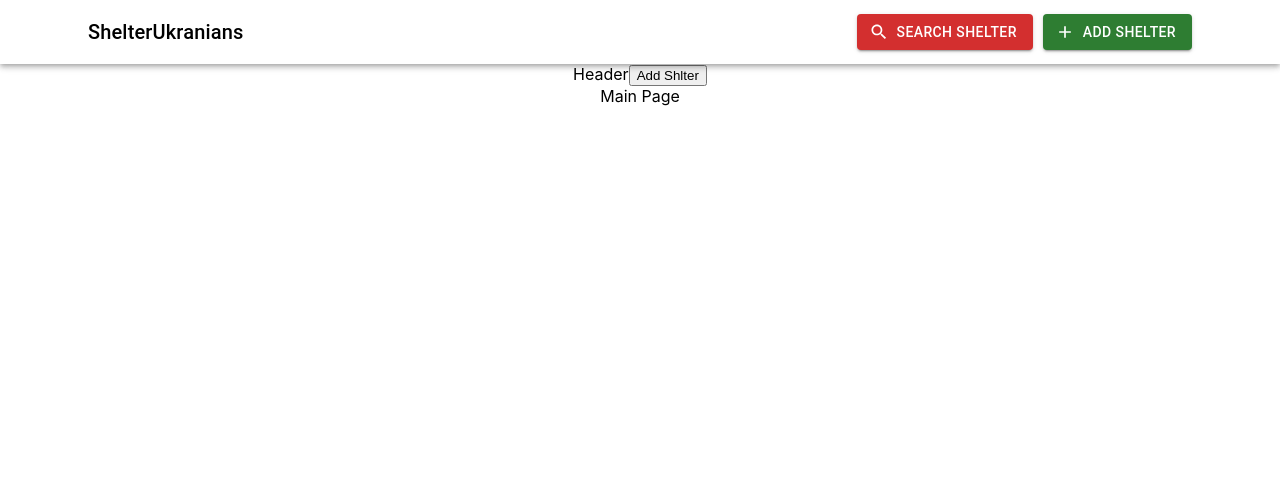
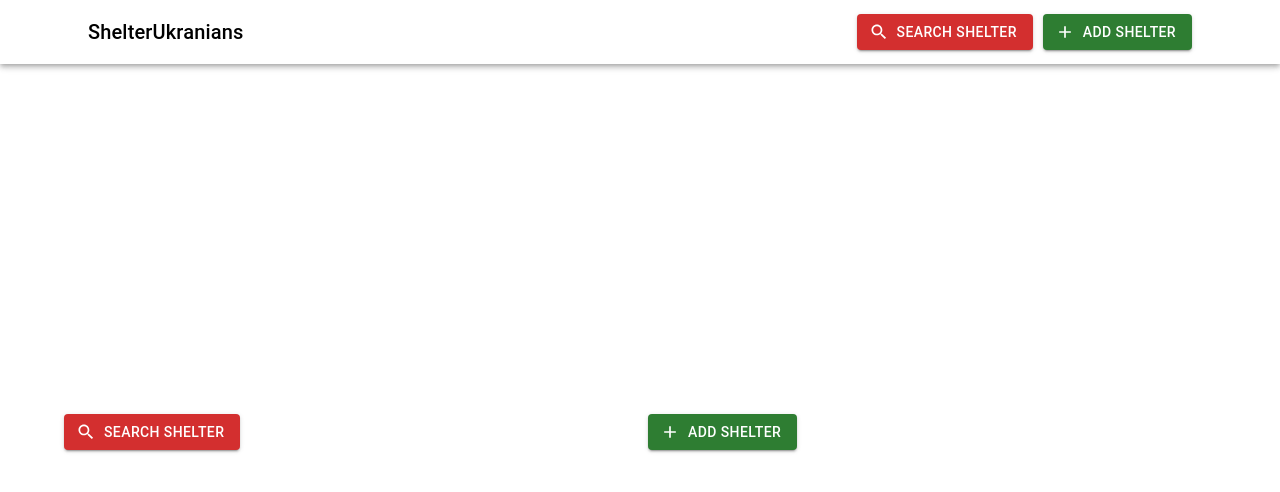
Before and after one commit to lguilhermef/shelter-frontend, a React (Create React App) app: page / in a window 1280 px wide. Shown: the top 492 px of the page. Built offline with nearby package versions, Linux system fonts and the light colour scheme.

Commit message:
WIP: elaborating appbar and home page

```diff
--- a/src/index.css
+++ b/src/index.css
@@ -11,3 +11,15 @@ code {
   font-family: source-code-pro, Menlo, Monaco, Consolas, 'Courier New',
     monospace;
 }
+
+.shelter-main-container {
+    display: flex !important;
+    align-items: stretch;
+    flex-grow: 1;
+}
+
+.shelter-page {
+    display: flex;
+    align-items: stretch;
+    width: 100%;
+}
--- a/src/pages/Main.page.tsx
+++ b/src/pages/Main.page.tsx
@@ -1,18 +1,41 @@
 import React from "react";
-import { Link } from "react-router-dom";
+import { useNavigate } from "react-router-dom";
+import { Grid, Box, Button } from "@mui/material";
+import SearchIcon from '@mui/icons-material/Search';
+import AddIcon from '@mui/icons-material/Add';
 
 const MainPage: React.FC = () => {
+
+    const navigate = useNavigate();
+
     return (
-        <div className="App">
-            <header>
-                Header
-                <Link to={"/add-shelter"}>
-                    <button className="headerButton">Add Shlter</button>
-                </Link>
-            </header>
-            Main Page
+        <div className="shelter-page" id="home-page">
+            <Grid container spacing={2} justifyContent="center" alignItems="center">
+                <Grid item sm={6}>
+                    <Box>
+                        <Button onClick={() => { navigate("search-shelter"); }}
+                            sx={{ marginRight: "10px" }}
+                            startIcon={<SearchIcon />}
+                            variant="contained"
+                            color="error">
+                            Search Shelter
+                        </Button>
+
+                    </Box>
+                </Grid>
+                <Grid item sm={6}>
+                    <Box>
+                        <Button onClick={() => { navigate("add-shelter"); }}
+                            startIcon={<AddIcon />}
+                            variant="contained"
+                            color="success">
+                            Add Shelter
+                        </Button>
+                    </Box>
+                </Grid>
+            </Grid>
         </div>
-    )
+    );
 };
 
 export default MainPage;
--- a/src/shared/components/layouts/Main.layout.tsx
+++ b/src/shared/components/layouts/Main.layout.tsx
@@ -1,35 +1,34 @@
 import { AppBar, Button, Box, IconButton, Toolbar, Typography, Container } from "@mui/material";
-import MenuIcon from '@mui/icons-material/Menu';
 import SearchIcon from '@mui/icons-material/Search';
 import AddIcon from '@mui/icons-material/Add';
 import React from "react";
-import { Outlet, useNavigate } from "react-router-dom";
+import { useNavigate } from "react-router-dom";
 
-const AppBarTitle: React.FC = ({ children }) => <Typography variant="h6" component="div" sx={{ flexGrow: 1 }}>{children}</Typography>;
+const AppBarTitle: React.FC = ({ children }) => {
 
-const AppBarMenuButton: React.FC = () => {
-    return (
-        <IconButton
-            size="large"
-            edge="start"
-            color="inherit"
-            aria-label="menu"
-            sx={{ mr: 2 }}
-        >
-            <MenuIcon />
-        </IconButton >
-    );
-};
+    const navigate = useNavigate();
+
+    const onClickHandler = () => {
+        navigate("/");
+    };
+
+    return <Typography onClick={onClickHandler}
+        variant="h6"
+        component="div"
+        sx={{ flexGrow: 1, cursor: "pointer" }}>
+        {children}
+    </Typography>;
+}
 
 const MainLayout: React.FC = ({children}) => {
 
     const navigate = useNavigate();
+
     return (
-        <Box>
-            <AppBar color="transparent" position="relative">
+        <Box sx={{ display: "flex", flexDirection: "column", alignItems: "stretch", height: "100vh" }}>
+            <AppBar sx={{ backgroundColor: "white" }} color="transparent" position="relative">
                 <Container>
                     <Toolbar>
-                        {/* <AppBarMenuButton /> */}
                         <AppBarTitle>ShelterUkranians</AppBarTitle>
                         <Button onClick={ () => { navigate("search-shelter"); }}
                             sx={{ marginRight: "10px"}}
@@ -47,8 +46,7 @@ const MainLayout: React.FC = ({children}) => {
                     </Toolbar>
                 </Container>
             </AppBar>
-            <Container fixed>
-                {/* <Outlet /> */}
+            <Container className="shelter-main-container" fixed>
                 {children}
             </Container>
         </Box>
```
